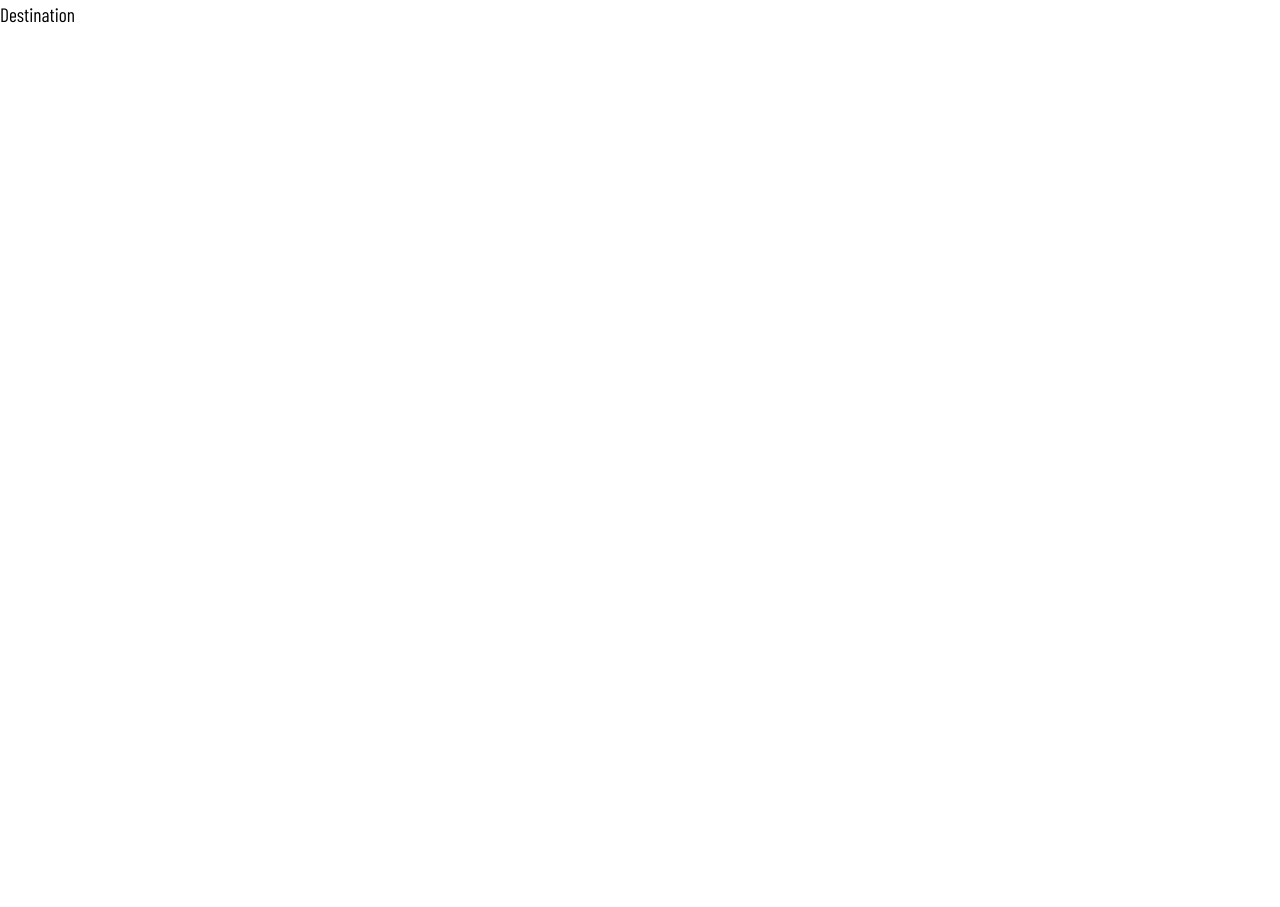
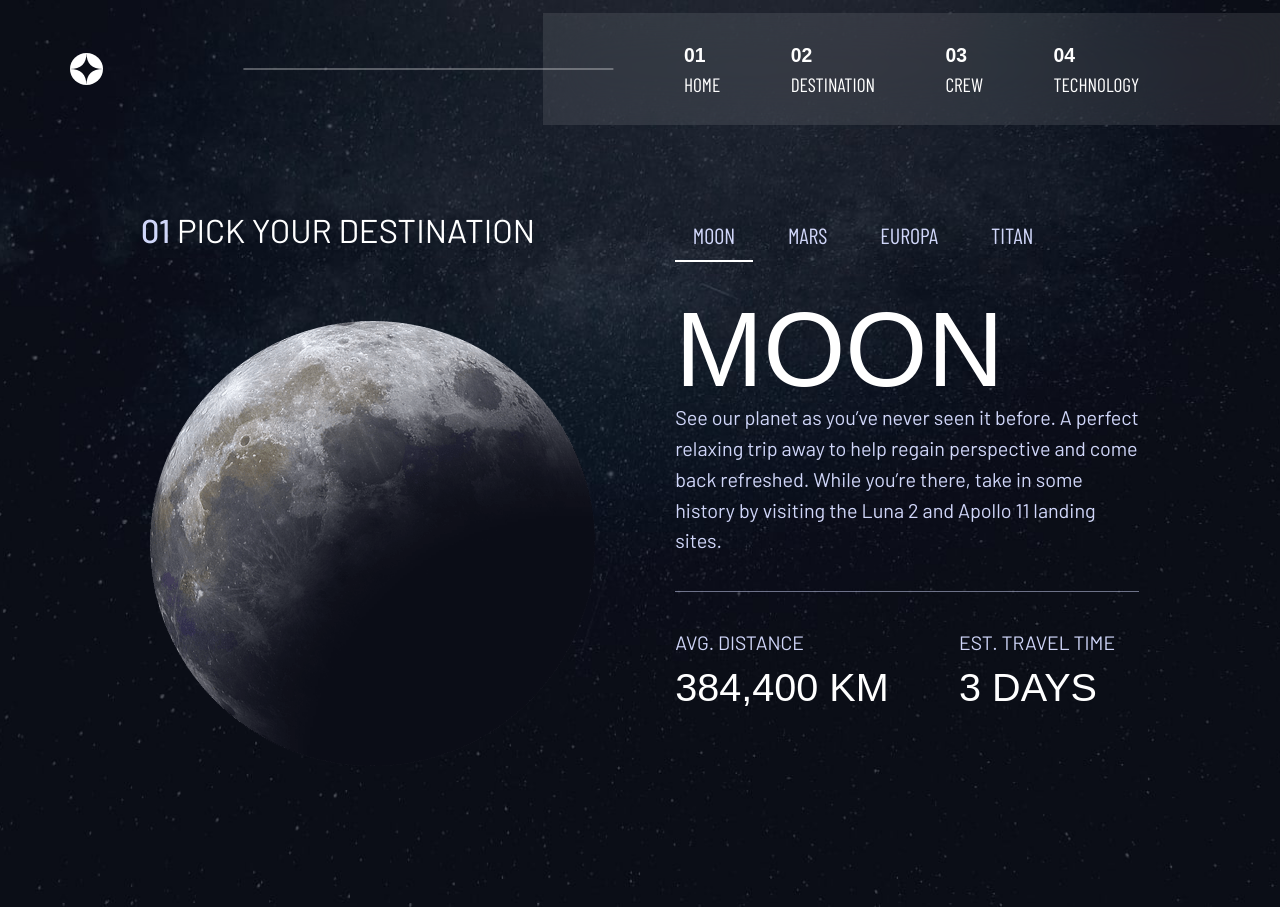
Before and after one commit to Eh1z/interactive_UI, a React (Vite) app: page /destination in a window 1280 px wide. Before the commit the page ends 800 px from the top, so only its background shows below. Built offline with nearby package versions, Linux system fonts and the light colour scheme; a web font is replaced by a local one.

Commit message:
destination page done

```diff
--- a/src/App.jsx
+++ b/src/App.jsx
@@ -1,10 +1,12 @@
 import React from "react";
 import { Routes, Route } from "react-router-dom";
 import { Home, Destination, Crew, Technology } from "./pages";
+import { Navbar } from "./components";
 
 const App = () => {
 	return (
 		<div>
+			<Navbar />
 			<Routes>
 				<Route path="/" element={<Home />} />
 				<Route path="/destination" element={<Destination />} />
--- a/src/components/Navbar.tsx
+++ b/src/components/Navbar.tsx
@@ -9,8 +9,8 @@ const Navbar = () => {
 		{ title: "Technology", url: "/technology" },
 	];
 	return (
-		<div className="text-white fixed top-0 left-0 pl-4 md:pl-16 flex items-center justify-between w-full  py-3">
-			<div className="w-10 sm:w-12 mr-16">
+		<div className="text-white fixed top-0 left-0 pl-4 md:pl-16 flex items-center justify-between w-full  py-3 z-[9999]">
+			<div className="w-10 sm:w-12 md:w-24 mr-16">
 				<img
 					src="/shared/logo.svg"
 					alt="website logo"
@@ -20,7 +20,7 @@ const Navbar = () => {
 
 			<div className="border-[1px] border-white/30 w-full max-w-5xl translate-x-16 z-10 hidden xl:flex" />
 
-			<div className="hidden sm:flex w-full max-w-5xl bg-white/10 backdrop-blur-xl  items-center gap-16 justify-center px-4 md:px-16 xl:px-32 py-6">
+			<div className="hidden sm:flex w-full max-w-7xl bg-white/10 backdrop-blur-xl  items-center gap-16 justify-center px-4 md:px-16 xl:px-32 py-6">
 				{navLinks.map((link, index) => (
 					<a href={link.url} key={index} className="uppercase">
 						<span className="font-bold">0{index + 1}</span>{" "}
--- a/src/pages/Crew.tsx
+++ b/src/pages/Crew.tsx
@@ -1,7 +1,34 @@
-import React from "react";
+import { useState, useEffect } from "react";
 
 const Crew = () => {
-	return <div>Crew</div>;
+	const [bg, setBg] = useState(getBg());
+
+	function getBg() {
+		if (window.innerWidth < 640) {
+			return 'url("/crew/background-crew-mobile.jpg")';
+		} else if (window.innerWidth < 768) {
+			return 'url("/crew/background-crew-tablet.jpg")';
+		} else {
+			return 'url("/crew/background-crew-desktop.jpg")';
+		}
+	}
+	return (
+		<div
+			className="padding w-full min-h-screen bg-cover bg-center bg-no-repeat  flex justify-center items-center"
+			style={{ backgroundImage: bg }}
+		>
+			{/* Crew Carousel */}
+			<div className="content grid grid-cols-1 xl:grid-cols-2 gap-16 pt-16 text-white">
+				{/* crew details  */}
+				<div className="flex flex-col gap-16  ">crew selection</div>
+
+				{/*  crew image */}
+				<div className="flex flex-col items-center text-center xl:text-left xl:items-start">
+					<div> crew image</div>
+				</div>
+			</div>
+		</div>
+	);
 };
 
 export default Crew;
--- a/src/pages/Destination.tsx
+++ b/src/pages/Destination.tsx
@@ -1,7 +1,124 @@
-import React from "react";
+import { useState, useEffect } from "react";
 
 const Destination = () => {
-	return <div>Destination</div>;
+	const destinations = [
+		{
+			name: "moon",
+			desc: "See our planet as you’ve never seen it before. A perfect relaxing trip away to help regain perspective and come back refreshed. While you’re there, take in some history by visiting the Luna 2 and Apollo 11 landing sites.",
+			distance: "384,400 KM",
+			time: "3 DAYS",
+		},
+		{
+			name: "mars",
+			desc: "Don’t forget to pack your hiking boots. You’ll need them to tackle Olympus Mons, the tallest planetary mountain in our solar system. It’s two and a half times the size of Everest!",
+			distance: "225 MIL. KM",
+			time: "9 MONTHS",
+		},
+		{
+			name: "europa",
+			desc: "The smallest of the four Galilean moons orbiting Jupiter, Europa is a winter lover’s dream. With an icy surface, it’s perfect for a bit of ice skating, curling, hockey, or simple relaxation in your snug wintery cabin.",
+			distance: "628 MIL. KM",
+			time: "3 YEARS",
+		},
+		{
+			name: "titan",
+			desc: "The only moon known to have a dense atmosphere other than Earth, Titan is a home away from home (just a few hundred degrees colder!). As a bonus, you get striking views of the Rings of Saturn.",
+			distance: "1.6 BIL. KM",
+			time: "7 YEARS",
+		},
+	];
+	const [preview, setPreview] = useState(destinations[0]);
+	const [bg, setBg] = useState(getBg());
+
+	function getBg() {
+		if (window.innerWidth < 640) {
+			return 'url("/destination/background-destination-mobile.jpg")';
+		} else if (window.innerWidth < 768) {
+			return 'url("/destination/background-destination-tablet.jpg")';
+		} else {
+			return 'url("/destination/background-destination-desktop.jpg")';
+		}
+	}
+
+	useEffect(() => {
+		const handleResize = () => {
+			setBg(getBg());
+		};
+		window.addEventListener("resize", handleResize);
+		return () => window.removeEventListener("resize", handleResize);
+	}, []);
+	return (
+		<div
+			className="padding w-full min-h-screen bg-cover bg-center bg-no-repeat  flex justify-center items-center"
+			style={{ backgroundImage: bg }}
+		>
+			<div className="content grid grid-cols-1 xl:grid-cols-2 gap-16 pt-16 text-white">
+				{/* destination showcasse */}
+				<div className="flex flex-col gap-16  ">
+					<p className="text-xl sm:text-2xl md:text-3xl ">
+						<button className="text-text text-xl sm:text-2xl md:text-3xl font-medium ">
+							01
+						</button>{" "}
+						PICK YOUR DESTINATION
+					</p>
+
+					<div className="w-full flex justify-center">
+						<img
+							src={`/destination/image-${preview.name}.png`}
+							alt="destination image"
+						/>
+					</div>
+				</div>
+
+				{/* Destination selection */}
+				<div className="flex flex-col items-center text-center xl:text-left xl:items-start">
+					<div className="flex gap-4">
+						{destinations.map((item, index) => (
+							<button
+								className={`${
+									preview.name === item.name
+										? "border-white"
+										: "border-transparent"
+								} px-4 py-2 uppercase border-b-2  text-xl text-text`}
+								key={index}
+								onClick={() => setPreview(item)}
+							>
+								{item.name}
+							</button>
+						))}
+					</div>
+
+					{/* Destination Details */}
+					<div className="pt-8">
+						<span className="text-white text-5xl md:text-7xl lg:text-8xl uppercase">
+							{preview.name}
+						</span>
+						<p className="text-text max-w-lg text-sm sm:text-base md:text-lg">
+							{preview.desc}
+						</p>
+						<hr className="my-8 text-text/50" />
+
+						<div className="flex gap-16">
+							<div>
+								<p className="text-text pb-2">AVG. DISTANCE</p>
+								<span className="text-2xl sm:text-3xl md:text-4xl">
+									{preview.distance}
+								</span>
+							</div>
+							<div>
+								<p className="text-text pb-2">
+									EST. TRAVEL TIME
+								</p>
+								<span className="text-2xl sm:text-3xl md:text-4xl">
+									{preview.time}
+								</span>
+							</div>
+						</div>
+					</div>
+				</div>
+			</div>
+		</div>
+	);
 };
 
 export default Destination;
--- a/src/pages/Home.tsx
+++ b/src/pages/Home.tsx
@@ -1,5 +1,4 @@
 import { useState, useEffect } from "react";
-import { Navbar } from "../components";
 
 const Home = () => {
 	const [bg, setBg] = useState(getBg());
@@ -24,11 +23,9 @@ const Home = () => {
 
 	return (
 		<div
-			className="padding h-screen bg-cover bg-center bg-no-repeat flex items-end"
+			className="padding min-h-screen bg-cover bg-center bg-no-repeat flex items-end"
 			style={{ backgroundImage: bg }}
 		>
-			<Navbar />
-
 			{/* Hero Content */}
 			<div className="content flex flex-col md:flex-row items-center justify-between gap-16  ">
 				<div className="flex flex-col text-center md:text-left">
```
